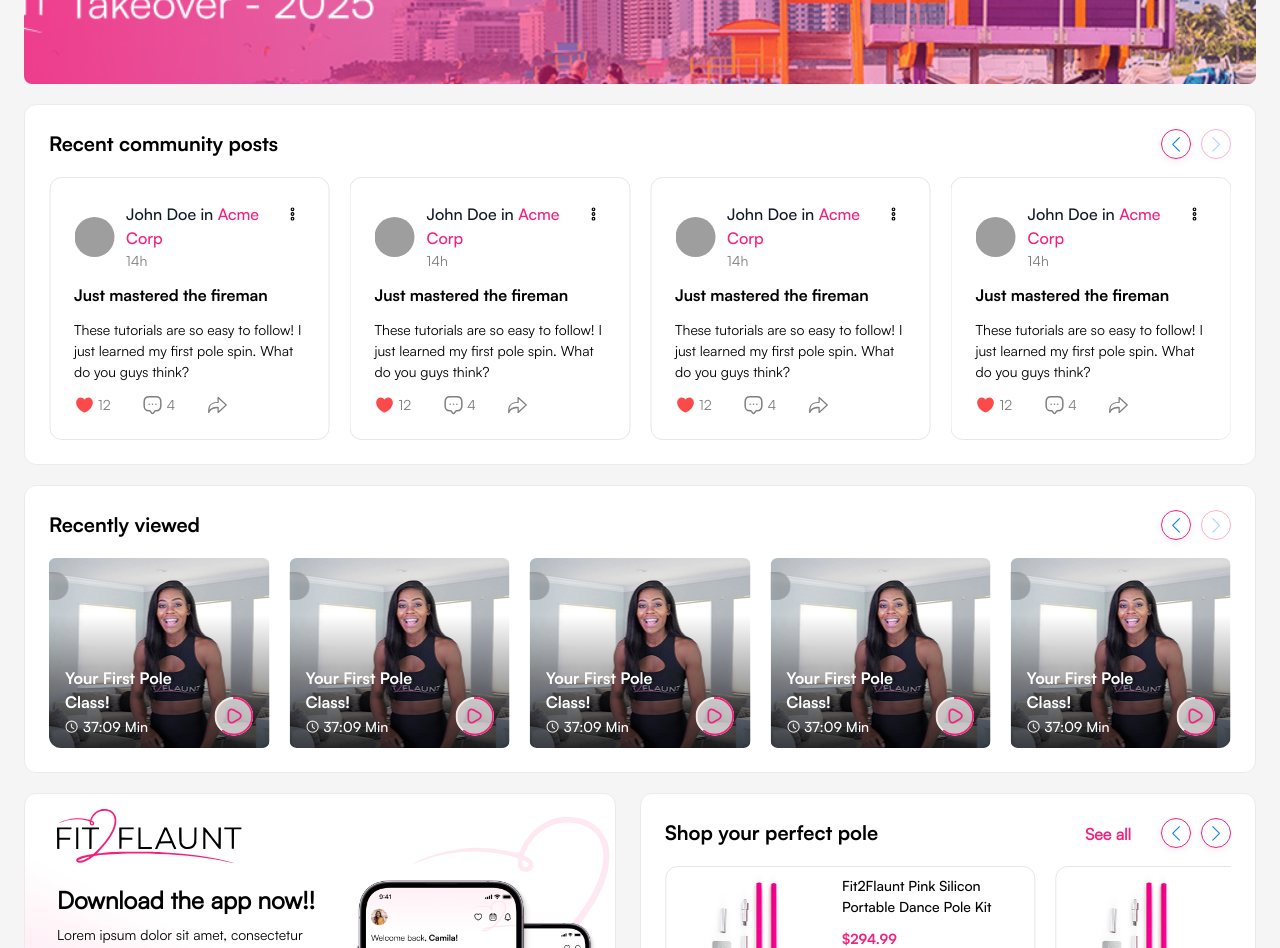
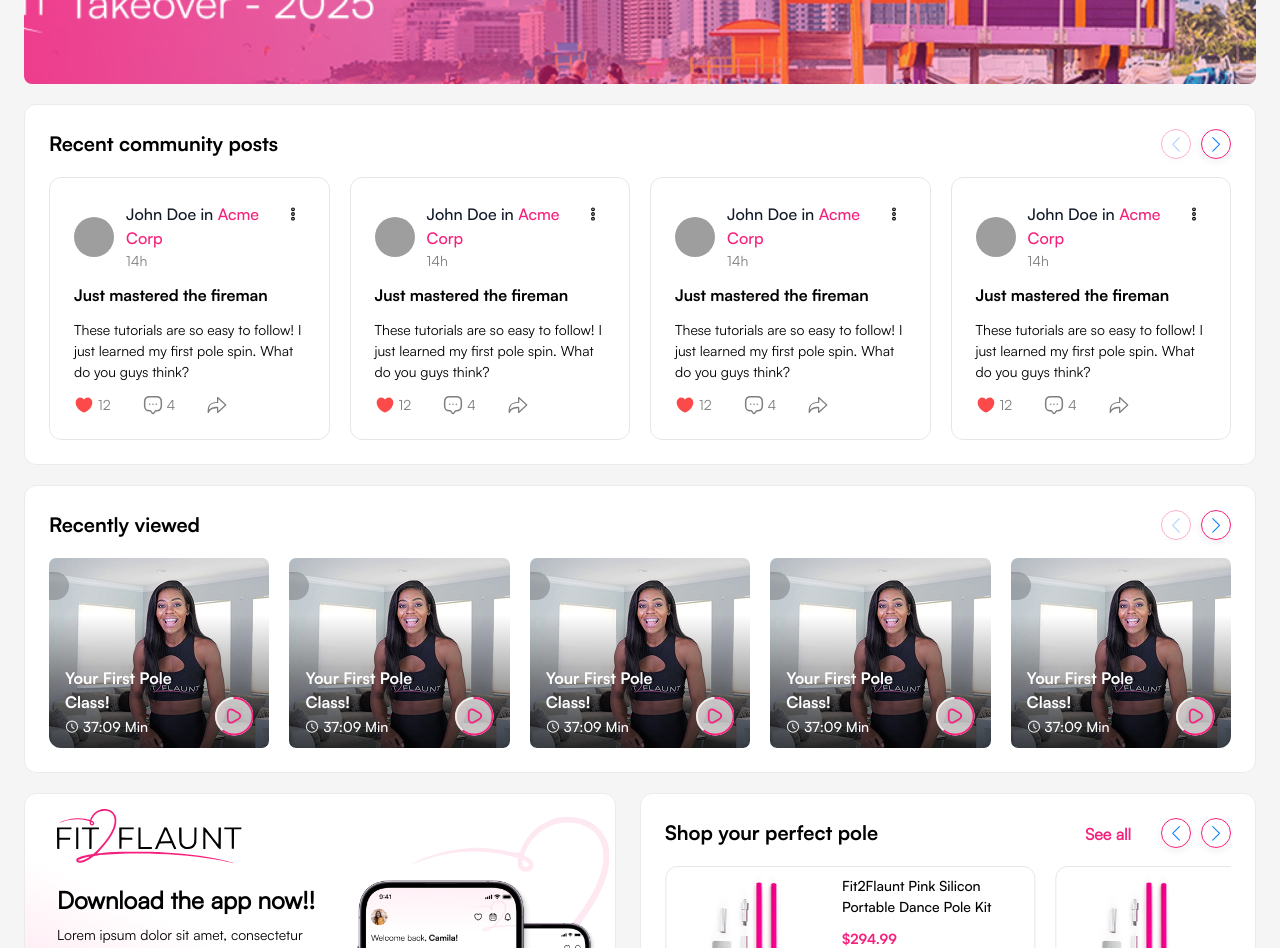
Before and after one commit to SarvopariCreations/fun2flunt, a React (Vite) app: page / in a window 1280 px wide. Shown: the part 960-1908 px from the top of the page. Built offline with nearby package versions, Linux system fonts and the light colour scheme; grey boxes are pictures that could not be loaded.

Commit message:
Swiper slider : Autoplay false

```diff
--- a/src/pages/home.tsx
+++ b/src/pages/home.tsx
@@ -370,7 +370,7 @@ function Home() {
               modules={[Navigation, Pagination, Autoplay]}
               navigation
               pagination={{ clickable: true }}
-              autoplay={{ delay: 3000 }}
+              autoplay={false}
               loop={false}
               spaceBetween={20}
               slidesPerView={4}
@@ -463,7 +463,7 @@ function Home() {
               modules={[Navigation, Pagination, Autoplay]}
               navigation
               pagination={{ clickable: true }}
-              autoplay={{ delay: 3000 }}
+              autoplay={false}
               loop={false}
               spaceBetween={20}
               slidesPerView={5}
```
